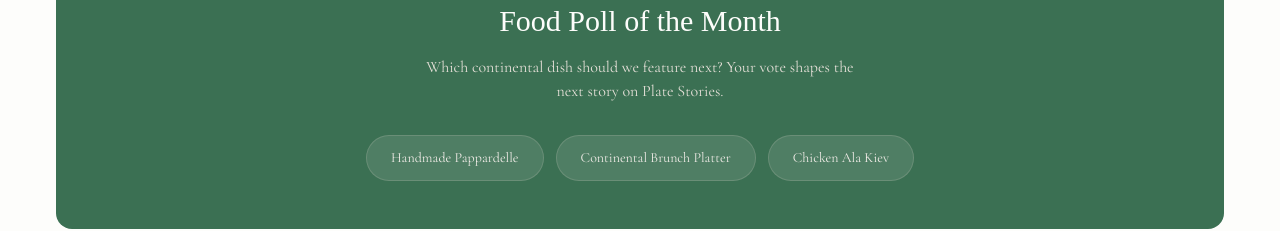
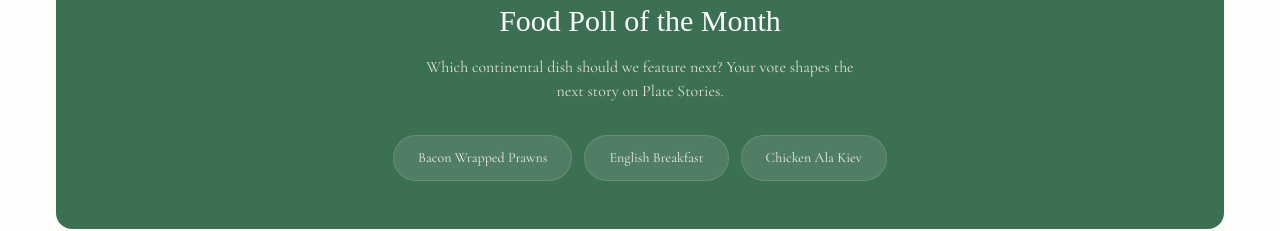
Before and after one commit to Suman-dev-tech/cafe-courtyard, a React (Vite) app: page /community in a window 1280 px wide. Shown: the part 1940-2171 px from the top of the page. Built offline with nearby package versions, Linux system fonts and the light colour scheme; a web font is replaced by a local one.

Commit message:
updated circle page

```diff
--- a/src/pages/community/page.tsx
+++ b/src/pages/community/page.tsx
@@ -160,12 +160,12 @@ export default function CommunityPage() {
              <div className="flex flex-col sm:flex-row items-center justify-center gap-3 max-w-md mx-auto">
   {[
     {
-      name: "Handmade Pappardelle",
-      url: "https://cafecourtyard.in/dish/handmade-pappardelle",
+      name: "Bacon Wrapped Prawns",
+      url: "https://cafecourtyard.in/dish/bacon-wrapped-prawns",
     },
     {
-      name: "Continental Brunch Platter",
-      url: "https://cafecourtyard.in/dish/continental-brunch-platter",
+      name: "English Breakfast",
+      url: "https://cafecourtyard.in/dish/english-breakfast",
     },
     {
       name: "Chicken Ala Kiev",
```
